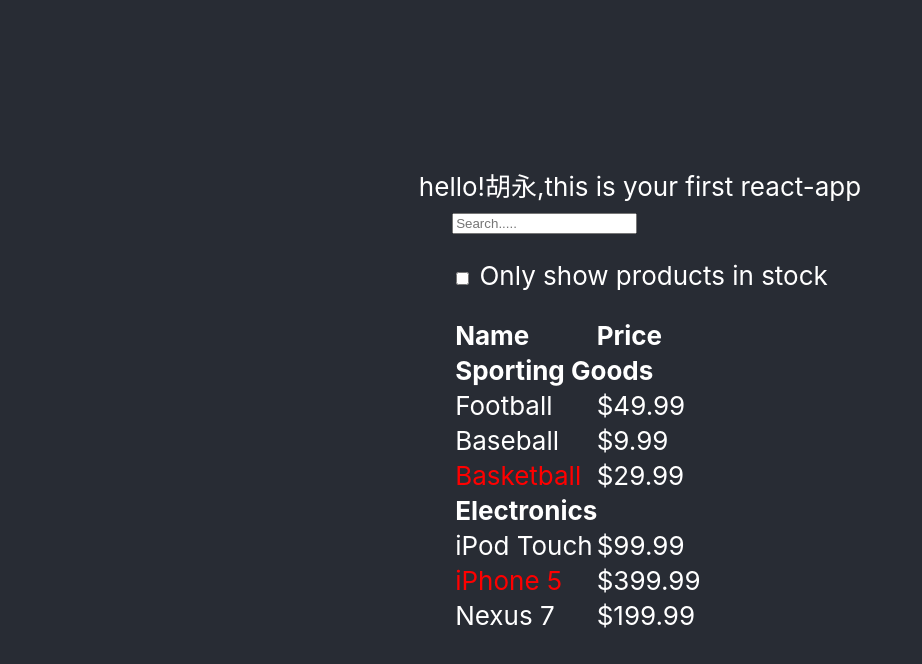
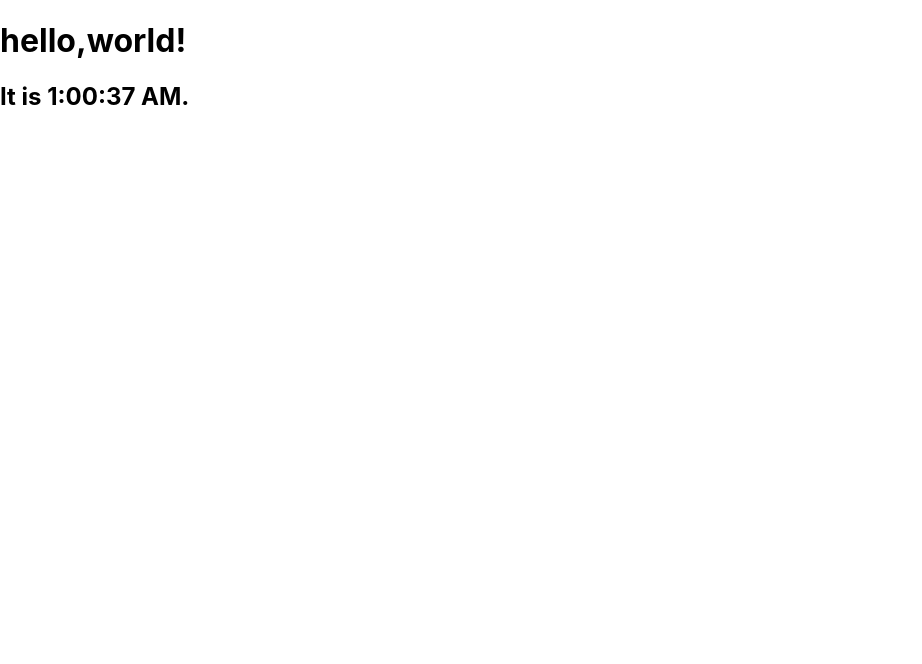
Before and after one commit to huyong007/sql, a React (Create React App) app in the folder react/react-app/: page / in a window 1280 px wide. Shown: the top 664 px of the page, without its empty margins (0-922 px from the left). Built offline with nearby package versions, Linux system fonts and the light colour scheme.

Commit message:
lifecycle

```diff
--- a/react/react-app/public/index.html
+++ b/react/react-app/public/index.html
@@ -1,5 +1,6 @@
 <!DOCTYPE html>
 <html lang="en">
+
 <head>
   <meta charset="utf-8" />
   <link rel="shortcut icon" href="%PUBLIC_URL%/favicon.ico" />
@@ -21,10 +22,12 @@
     -->
   <title>Learn React</title>
 </head>
+
 <body>
   <noscript>You need to enable JavaScript to run this app.</noscript>
   <div id="thinkingInReact"></div>
   <div id="conmponentAndProps"></div>
+  <div id="stateAndlifeCycle"></div>
   <!--
       This HTML file is a template.
       If you open it directly in the browser, you will see an empty page.
@@ -36,4 +39,5 @@
       To create a production bundle, use `npm run build` or `yarn build`.
     -->
 </body>
+
 </html>
--- a/react/react-app/src/App.js
+++ b/react/react-app/src/App.js
@@ -178,11 +178,21 @@ class FilterableProductTable extends React.Component {
 function Welcome(props) {
   return <div>hello!{props.name},this is your first react-app</div>
 }
+function Tick() {
+  const element = (
+    <div>
+      <h1>hello,world!</h1>
+      <h2>It is {new Date().toLocaleTimeString()}.</h2>
+    </div>
+  )
+  return element
+}
 
 function App() {
   return (
     <div className="App">
       <header className="App-header">
+        <Tick />
         <Welcome name='胡永' />
         <FilterableProductTable products={PRODUCTS} />
       </header>
--- a/react/react-app/src/index.js
+++ b/react/react-app/src/index.js
@@ -4,7 +4,39 @@ import './index.css';
 import App from './App';
 import * as serviceWorker from './serviceWorker';
 
-ReactDOM.render(<App />, document.getElementById('thinkingInReact'));
+// function Clock(props) {
+//     return (
+//         <div>
+//             <h1>hello,world!</h1>
+//             <h2>It is {props.date.toLocaleTimeString()}.</h2>
+//         </div>
+//     )
+// }
+
+class Clock extends React.Component {
+    constructor(props){
+        super(props);
+        this.state = {date:new Date()};
+    }
+    render() {
+        return (
+            <div>
+                <h1>hello,world!</h1>
+                <h2>It is {this.state.date.toLocaleTimeString()}.</h2>
+            </div>
+        )
+    }
+}
+
+function tick() {
+
+    ReactDOM.render(
+        <Clock />,
+        document.getElementById('stateAndlifeCycle'))
+}
+
+setInterval(tick, 1000)
+// ReactDOM.render(<App />, document.getElementById('thinkingInReact'));
 
 // If you want your app to work offline and load faster, you can change
 // unregister() to register() below. Note this comes with some pitfalls.
```
Also changed, not shown: 1 other file (tests, documents, lock files or other folders). Lines whose indentation alone changed are shown as unchanged.
